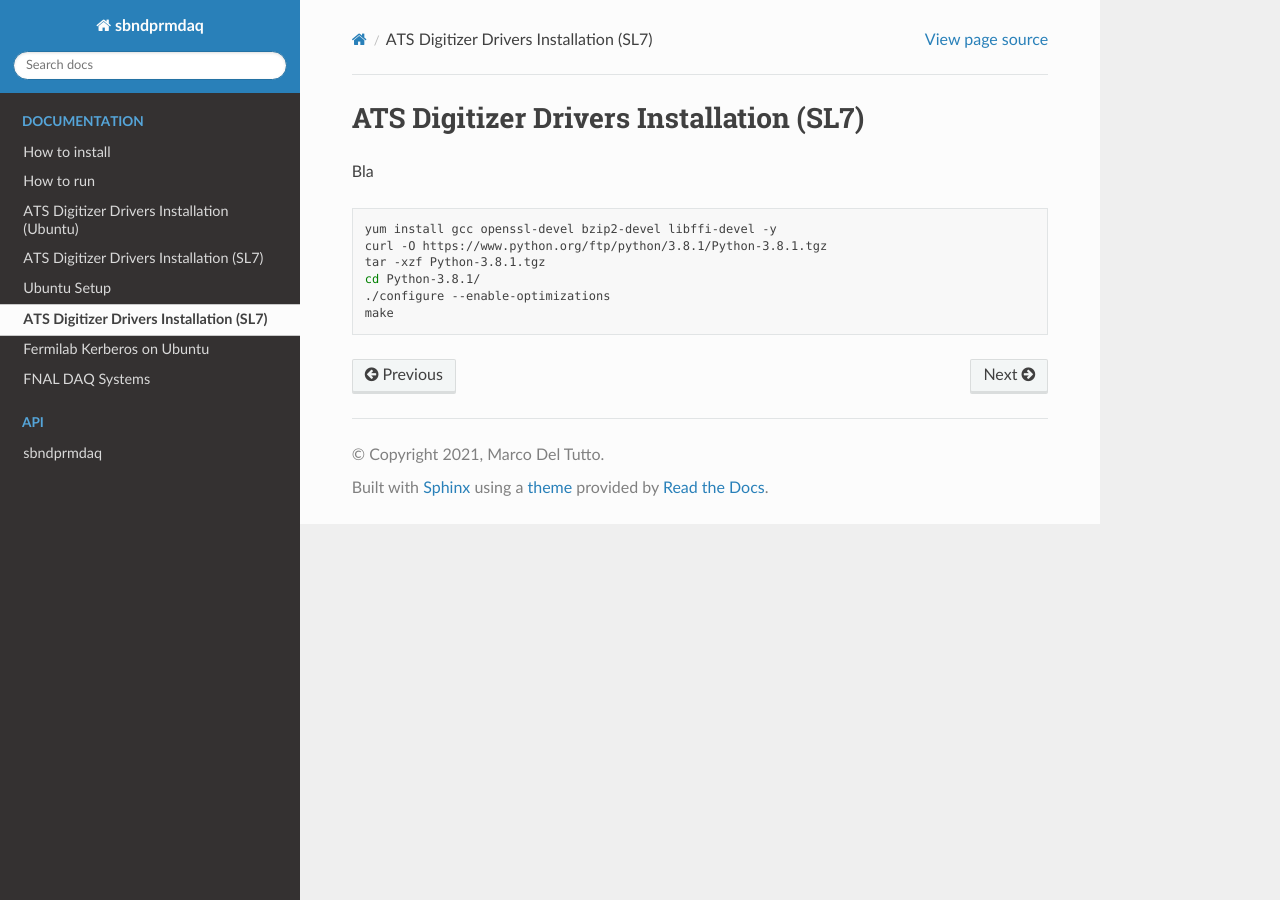
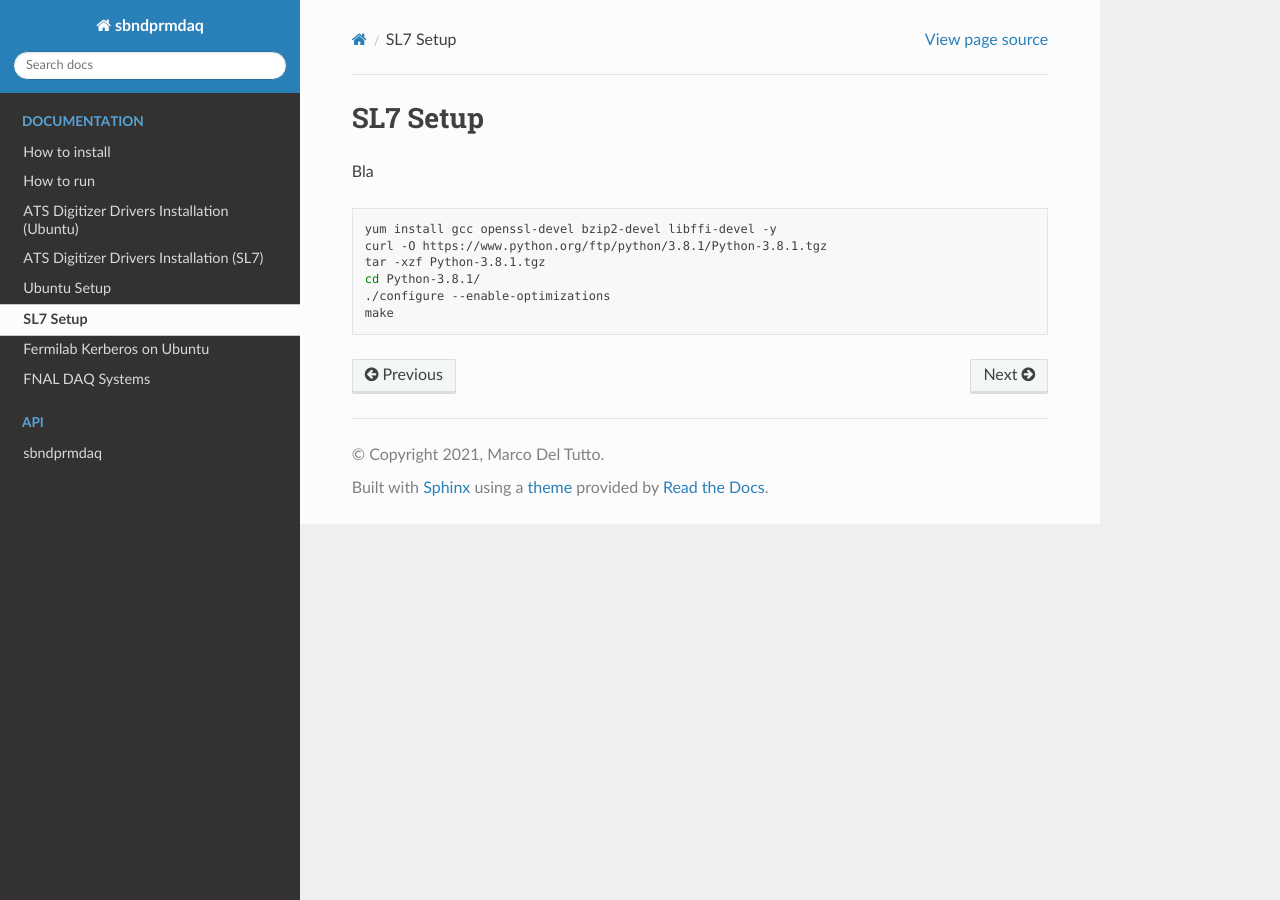
Before and after one commit to marcodeltutto/SBNDPurityMonitorDAQ, a Sphinx documentation site: the page built from docs/source/scientific_linux_setup.rst, in a window 1280 px wide. Built offline with Sphinx 7.4.7 and the Read the Docs theme 2.0.0, drawn with Linux system fonts in a browser that asks for light colours; pages that are not in the unit, such as notebooks, are missing from menus.

Commit message:
Update scientific_linux_setup.rst

```diff
--- a/docs/source/scientific_linux_setup.rst
+++ b/docs/source/scientific_linux_setup.rst
@@ -1,4 +1,4 @@
-ATS Digitizer Drivers Installation (SL7)
+SL7 Setup
 ===========================================
 
 Bla
```
